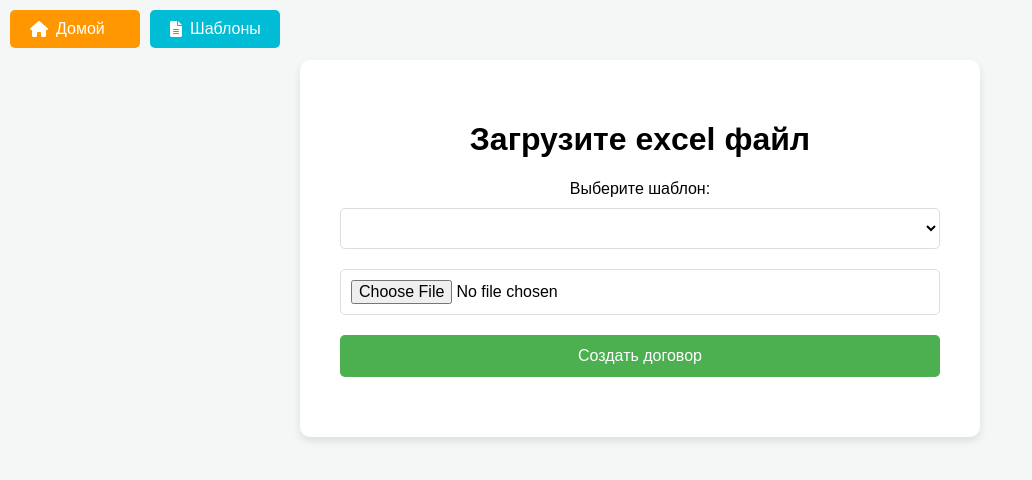
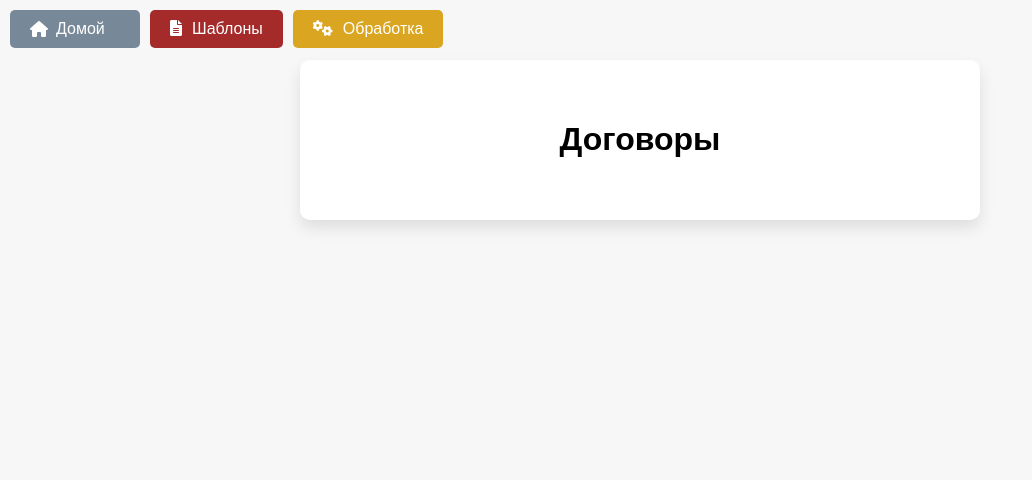
Before and after one commit to 1necromancer/apartments, a Flask app: template templates/contracts.html in a window 1280 px wide. Shown: the top 480 px of the page, without its empty margins (0-1032 px from the left). Run offline with Flask 3, Linux system fonts and the light colour scheme; the template is opened without the code that fills it, so the values that code supplies are empty.

Commit message:
full UI/UX

```diff
--- a/app.py
+++ b/app.py
@@ -1,4 +1,4 @@
-from flask import Flask, render_template, request, redirect, jsonify, send_from_directory, url_for
+from flask import Flask, render_template, request, redirect, jsonify, send_from_directory, url_for, abort
 from core.prepocessing import allowed_file, process_excel, processing_status
 from layout.baseUtils import delete_excel_folder, folders, logs_to_json
 from werkzeug.utils import secure_filename
@@ -12,6 +12,7 @@ app = Flask(__name__)
 
 excel_folder = os.getenv('EXCEL_FOLDER')
 doc_template = os.getenv('DOC_TEMPLATE')
+doc_result = os.getenv('DOC_RESULT')
 folder_to_delete = None
 
 
@@ -20,9 +21,14 @@ def index():
     return render_template('home.html')
 
 
-@app.route('/contracts', methods=['GET', 'POST'])
+@app.route('/processing', methods=['GET', 'POST'])
 def contract_page():
-    return render_template('contracts.html')
+    return render_template('processing.html')
+
+
+# @app.route('/processing', methods=['GET', 'POST'])
+# def processing_page():
+#     return render_template('processing.html')
 
 
 @app.route('/templates/list')
@@ -35,18 +41,18 @@ def list_templates():
     return jsonify(template_list)
 
 
-def create_template_folder():
-    if not os.path.exists(doc_template):
+def create_folder_if_not_exists(path):
+    if not os.path.exists(path):
         try:
-            os.makedirs(doc_template)
+            os.makedirs(path)
         except Exception as e:
-            logs_to_json('create_template_folder', 'create_template_folder', str(e))
+            logs_to_json('create_folder_if_not_exists', 'create_folder_if_not_exists', str(e))
 
 
 @app.route('/templates')
 def templates():
     try:
-        create_template_folder()
+        create_folder_if_not_exists(doc_template)
         files = os.listdir(doc_template)
 
         page = request.args.get('page', 1, type=int)
@@ -65,10 +71,80 @@ def templates():
         logs_to_json('templates_function', 'templates', str(e))
 
 
+@app.route('/contracts', defaults={'folder': ''})
+@app.route('/contracts/<path:folder>')
+def contracts(folder):
+    try:
+        create_folder_if_not_exists(doc_result)
+
+        folder_path = os.path.join(doc_result, folder)
+
+        if not os.path.isdir(folder_path):
+            return "Folder does not exist", 404
+
+        items = os.listdir(folder_path)
+        folders = [item for item in items if os.path.isdir(os.path.join(folder_path, item))]
+        files = [item for item in items if os.path.isfile(os.path.join(folder_path, item))]
+
+        page = request.args.get('page', 1, type=int)
+        per_page = 10
+        total_items = len(files)
+        start = (page - 1) * per_page
+        end = start + per_page
+        files_on_page = files[start:end]
+
+        has_prev = page > 1
+        has_next = end < total_items
+
+        return render_template(
+            'contracts.html',
+            folders=folders,
+            files=files_on_page,
+            page=page,
+            has_prev=has_prev,
+            has_next=has_next,
+            current_folder=folder
+        )
+    except Exception as e:
+        logs_to_json('contracts_function', 'contracts', str(e))
+        return "An error occurred", 500
+
+
 @app.route('/download/<filename>')
 def download_file(filename):
-    # Download file from the 'doc_template' folder
     return send_from_directory(doc_template, filename, as_attachment=True)
+
+
+@app.route('/download_contract/<path:filename>')
+def download_contract(filename):
+    try:
+        file_path = os.path.join(doc_result, filename)
+        directory = os.path.dirname(file_path)
+        filename = os.path.basename(file_path)
+
+        if not os.path.isfile(file_path):
+            abort(404)
+
+        return send_from_directory(directory, filename, as_attachment=True)
+
+    except Exception as e:
+        logs_to_json('download_contract_function', 'download_contract', str(e))
+        abort(500)
+
+
+@app.route('/delete_contract/<path:filename>', methods=['POST'])
+def delete_contract(filename):
+    try:
+        file_path = os.path.join(doc_result, filename)
+        # relative_directory = os.path.dirname(filename)
+
+        if os.path.exists(file_path):
+            os.remove(file_path)
+        return redirect(url_for('contracts'))
+
+    except Exception as e:
+        logs_to_json('delete_contract_function', 'delete_contract', str(e))
+        abort(500)
 
 
 @app.route('/delete/<filename>', methods=['POST'])
--- a/static/style/home.css
+++ b/static/style/home.css
@@ -26,7 +26,7 @@ body {
 
 .button.home {
     width: 130px;
-    background-color: #ff9800;
+    background-color: #778899;
     color: white;
     padding: 10px 20px;
     font-size: 16px;
@@ -43,7 +43,7 @@ body {
 }
 
 .button.home:hover {
-    background-color: #e68900;
+    background-color: #708090;
 }
 
 .button.contracts {
@@ -69,7 +69,7 @@ body {
 }
 
 .button {
-    background-color: #4CAF50;
+    background-color: #A52A2A;
     color: white;
     padding: 10px 20px;
     font-size: 16px;
@@ -81,15 +81,31 @@ body {
 }
 
 .button:hover {
+    background-color: #800000;
+}
+
+.button.secondary {
+    background-color: #DAA520;
+}
+
+.button.secondary:hover {
+    background-color: #B8860B;
+}
+
+.button.third {
     background-color: #45a049;
 }
 
-.button.secondary {
-    background-color: #008CBA;
+.button.third:hover {
+    background-color: #006400;
 }
 
-.button.secondary:hover {
-    background-color: #007bb5;
+.button.fourth {
+    background-color: #6495ED;
+}
+
+.button.fourth:hover {
+    background-color: #0000CD;
 }
 
 .button.delete {
--- a/static/style/contracts.css
+++ b/static/style/processing.css
@@ -125,15 +125,14 @@ button:hover {
 
 .nav-buttons {
     position: fixed;
-    top: 10px;
-    left: 10px;
+    top: 5px;
+    left: 5px;
     display: flex;
-    gap: 10px;
 }
 
 .button.home {
     width: 130px;
-    background-color: #ff9800;
+    background-color: #778899;
     color: white;
     padding: 10px 20px;
     font-size: 16px;
@@ -150,7 +149,7 @@ button:hover {
 }
 
 .button.home:hover {
-    background-color: #e68900;
+    background-color: #708090;
 }
 
 .button.templates {
@@ -190,3 +189,42 @@ select:focus {
     border-color: #4CAF50;
     outline: none;
 }
+.button {
+    background-color: #A52A2A;
+    color: white;
+    padding: 10px 20px;
+    font-size: 16px;
+    border: none;
+    border-radius: 5px;
+    margin: 5px;
+    cursor: pointer;
+    transition: background-color 0.3s;
+}
+
+.button:hover {
+    background-color: #800000;
+}
+
+.button.secondary {
+    background-color: #DAA520;
+}
+
+.button.secondary:hover {
+    background-color: #B8860B;
+}
+
+.button.third {
+    background-color: #45a049;
+}
+
+.button.third:hover {
+    background-color: #006400;
+}
+
+.button.fourth {
+    background-color: #6495ED;
+}
+
+.button.fourth:hover {
+    background-color: #0000CD;
+}
--- a/templates/contracts.html
+++ b/templates/contracts.html
@@ -3,9 +3,9 @@
 <head>
     <meta charset="UTF-8">
     <meta name="viewport" content="width=device-width, initial-scale=1.0">
-    <title>Создание договора</title>
+    <title>Договоры</title>
+    <link rel="stylesheet" href="/static/style/home.css" />
     <link rel="stylesheet" href="https://cdnjs.cloudflare.com/ajax/libs/font-awesome/6.0.0-beta3/css/all.min.css">
-    <link rel="stylesheet" href="/static/style/contracts.css" />
     <link rel="website icon" type="image/svg+xml" href="/static/icons/web.svg" />
 </head>
 <body>
@@ -13,26 +13,63 @@
         <button class="button home" onclick="window.location.href='/'">
             <i class="fas fa-home"></i> Домой
         </button>
-        <button class="button templates" onclick="window.location.href='/templates'">
-            <i class="fas fa-file-alt"></i> Шаблоны
-        </button>
+        <button class="button" onclick="window.location.href='/templates'">
+            <i class="fas fa-file-alt" style="margin-right: 10px;"></i>Шаблоны</button>
+        <button class="button secondary" onclick="window.location.href='/processing'">
+            <i class="fas fa-cogs" style="margin-right: 10px;"></i>Обработка</button>
     </div>
+    <div class="container">
+        <h1>Договоры</h1>
 
-    <div class="container">
-        <h1>Загрузите excel файл</h1>
-        <form id="uploadForm" method="POST" enctype="multipart/form-data" action="/upload">
-            <label for="templateSelect" style="margin-bottom: 10px;">Выберите шаблон:</label>
-            <select id="templateSelect" name="template" required> </select>
-            <input type="file" name="file" accept=".xls,.xlsx,.csv" required>
-            <button type="submit">Создать договор</button>
-        </form>
-        <div class="progress" id="progress"></div>
+        {% if current_folder %}
+            <a href="{{ url_for('contracts') }}" class="button third">Вернуться в папки</a>
+        {% endif %}
+
+        {% if folders %}
+            <h2>Папки</h2>
+            <ul>
+                {% for folder in folders %}
+                <li>
+                    <a href="{{ url_for('contracts', folder=(current_folder + '/' + folder).strip('/')) }}" class="folder-name">
+                        {{ folder }}
+                    </a>
+                </li>
+                {% endfor %}
+            </ul>
+        {% endif %}
+
+        {% if files %}
+            <h2>Файлы</h2>
+            <ul>
+                {% for file in files %}
+                <li>
+                    <div class="file-name">{{ file }}</div>
+                    <div class="actions">
+                        <a href="{{ url_for('download_contract', filename=current_folder + '/' + file) }}" class="button fourth">Скачать</a>
+                        <form action="{{ url_for('delete_contract', filename=current_folder + '/' + file) }}" method="POST" class="delete-form">
+                            <button class="button delete" type="submit" onclick="return confirmDelete()">Удалить</button>
+                        </form>
+                    </div>
+                </li>
+                {% endfor %}
+            </ul>
+            <div class="pagination">
+                {% if has_prev %}
+                    <a href="{{ url_for('contracts', folder=current_folder, page=page-1) }}" class="button">Пред.</a>
+                {% endif %}
+
+                <span>Страница {{ page }}</span>
+
+                {% if has_next %}
+                    <a href="{{ url_for('contracts', folder=current_folder, page=page+1) }}" class="button">След.</a>
+                {% endif %}
+            </div>
+        {% endif %}
     </div>
-
-    <div class="loading-overlay" id="loadingOverlay">
-        <div class="spinner"></div>
-        <div class="loading-text" id="loadingText">Идет создание договоров...</div>
-    </div>
-    <script type="text/javascript" charset="UTF-8" src="{{ url_for('static', filename='scripts/script.js') }}"></script>
+    <script>
+        function confirmDelete() {
+            return confirm('Вы уверены, что хотите удалить этот документ? Это действие невозможно отменить.');
+        }
+    </script>
 </body>
 </html>
--- a/templates/home.html
+++ b/templates/home.html
@@ -14,7 +14,9 @@
         <h1>Управление договорами</h1>
         <button class="button" onclick="window.location.href='/templates'">
             <i class="fas fa-file-alt" style="margin-right: 10px;"></i>Шаблоны</button>
-        <button class="button secondary" onclick="window.location.href='/contracts'">
+        <button class="button secondary" onclick="window.location.href='/processing'">
+            <i class="fas fa-cogs" style="margin-right: 10px;"></i>Обработка</button>
+        <button class="button third" onclick="window.location.href='/contracts'">
             <i class="fas fa-file-contract" style="margin-right: 10px;"></i>Договоры</button>
     </div>
 
```
Also changed, not shown: templates/processing.html (added, +38 -0 lines), templates/templates.html (+6 -4 lines), 1 other file.
